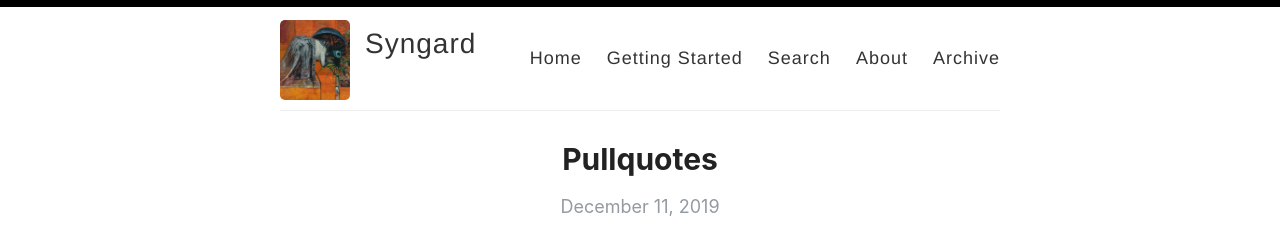
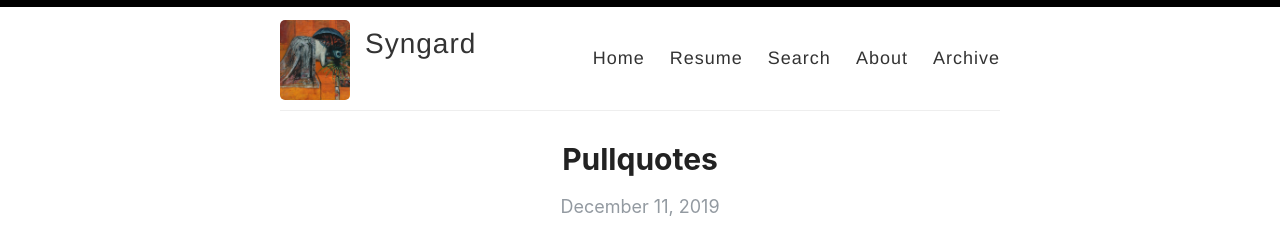
Before and after one commit to Syngard/syngard.github.io, a Jekyll site: the page built from index.html, in a window 1280 px wide and 900 px high. Shown: the top 241 px of the window. Built offline with Jekyll 4.4.1, drawn with Linux system fonts in a browser that asks for light colours; the list of posts is cut into pages by our own code.

Commit message:
Update default.html

```diff
--- a/_layouts/default.html
+++ b/_layouts/default.html
@@ -29,7 +29,7 @@
 
             <nav>
               <a href="{{ site.baseurl }}/">Home</a>
-              <a href="{{ site.baseurl }}/getting-started">Getting Started</a>
+              <a href="{{ site.baseurl }}/resume">Resume</a>
               <a href="{{ site.baseurl }}/search">Search</a>
               <a href="{{ site.baseurl }}/about">About</a>
               <a href="{{ site.baseurl }}/archive">Archive</a>
```
